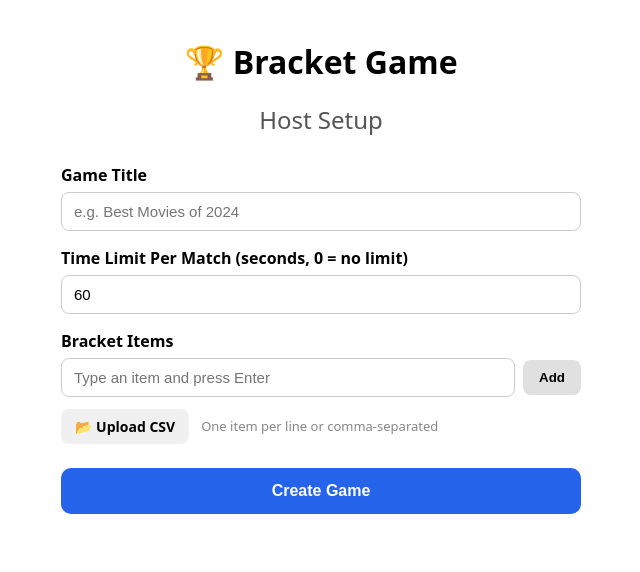
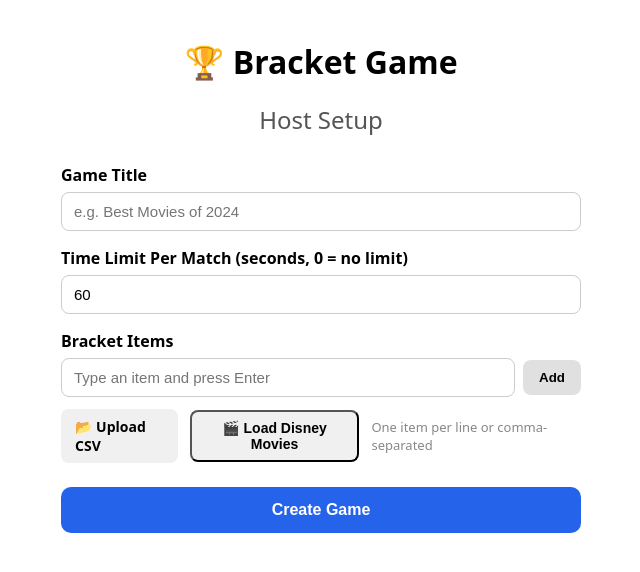
Before and after one commit to KarlMcB/brackets, a React (Vite) app in the folder client/: page / in a window 1280 px wide. Shown: the top 572 px of the page, without its empty margins (319-959 px from the left). Built offline with nearby package versions, Linux system fonts and the light colour scheme.

Commit message:
Add Disney movies preset, purge credentials from gitignore

```diff
--- a/client/src/components/HostSetup.jsx
+++ b/client/src/components/HostSetup.jsx
@@ -29,16 +29,31 @@ export default function HostSetup({ onGameCreated }) {
     if (!file) return;
     const reader = new FileReader();
     reader.onload = (evt) => {
-      const lines = evt.target.result
-        .split(/[\r\n,]+/)
-        .map(s => s.trim())
-        .filter(Boolean);
-      const merged = [...new Set([...items, ...lines])];
-      setItems(merged);
-      setError('');
+      loadCSVText(evt.target.result);
     };
     reader.readAsText(file);
     e.target.value = '';
+  }
+
+  function loadCSVText(text) {
+    const lines = text
+      .split(/[\r\n,]+/)
+      .map(s => s.trim())
+      .filter(Boolean);
+    const merged = [...new Set([...items, ...lines])];
+    setItems(merged);
+    setError('');
+  }
+
+  async function loadPreset(filename, defaultTitle) {
+    try {
+      const res = await fetch(`/seeds/${filename}`);
+      const text = await res.text();
+      loadCSVText(text);
+      if (!title) setTitle(defaultTitle);
+    } catch {
+      setError('Failed to load preset');
+    }
   }
 
   function isPowerOfTwo(n) {
@@ -117,6 +132,9 @@ export default function HostSetup({ onGameCreated }) {
           📂 Upload CSV
           <input type="file" accept=".csv,.txt" onChange={handleCSV} style={{ display: 'none' }} />
         </label>
+        <button style={styles.csvLabel} onClick={() => loadPreset('disney-movies.csv', '64 Disney Movies')}>
+          🎬 Load Disney Movies
+        </button>
         <span style={styles.hint}>One item per line or comma-separated</span>
       </div>
 
```
Also changed, not shown: client/public/seeds/disney-movies.csv (added).
